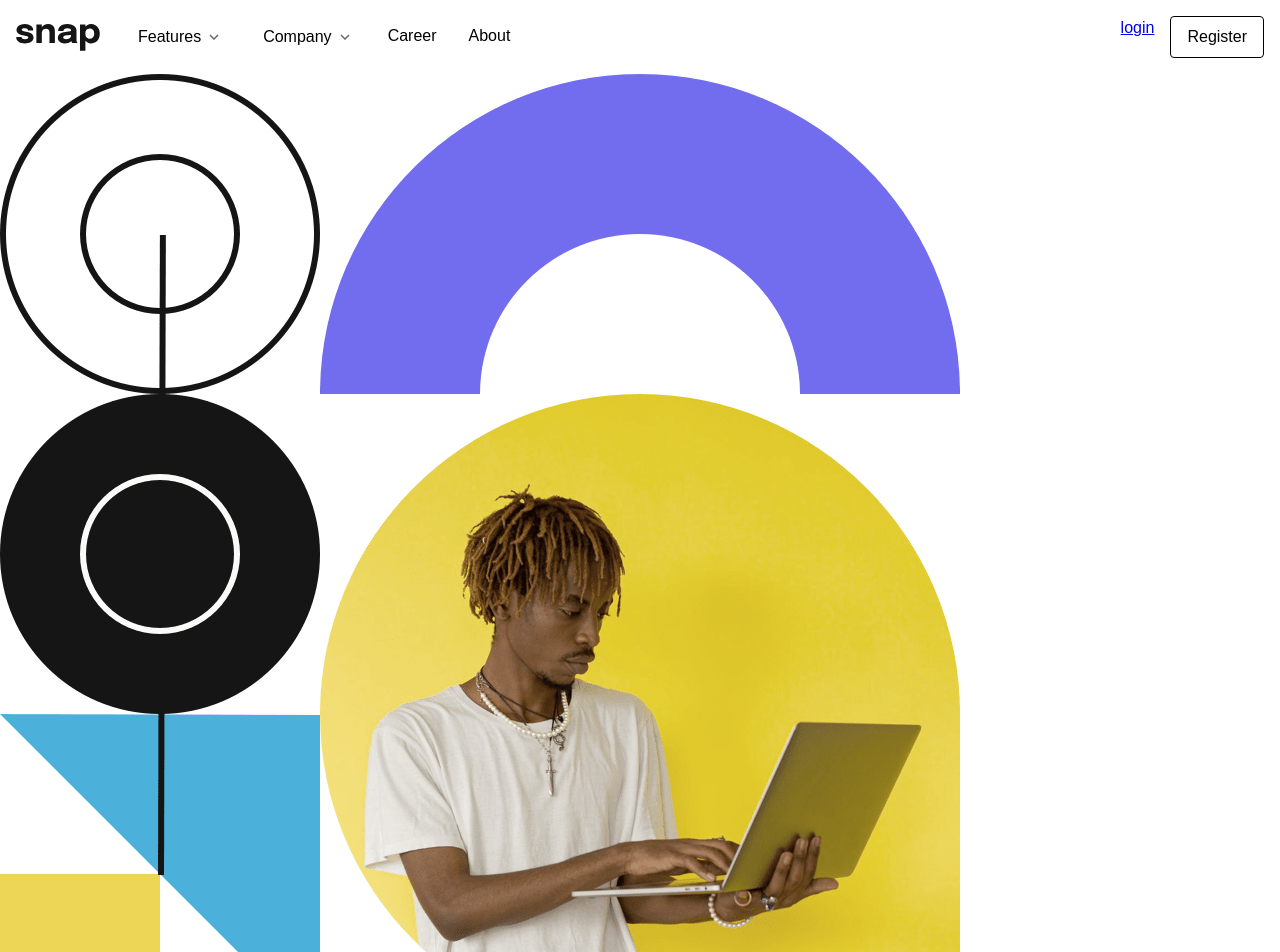
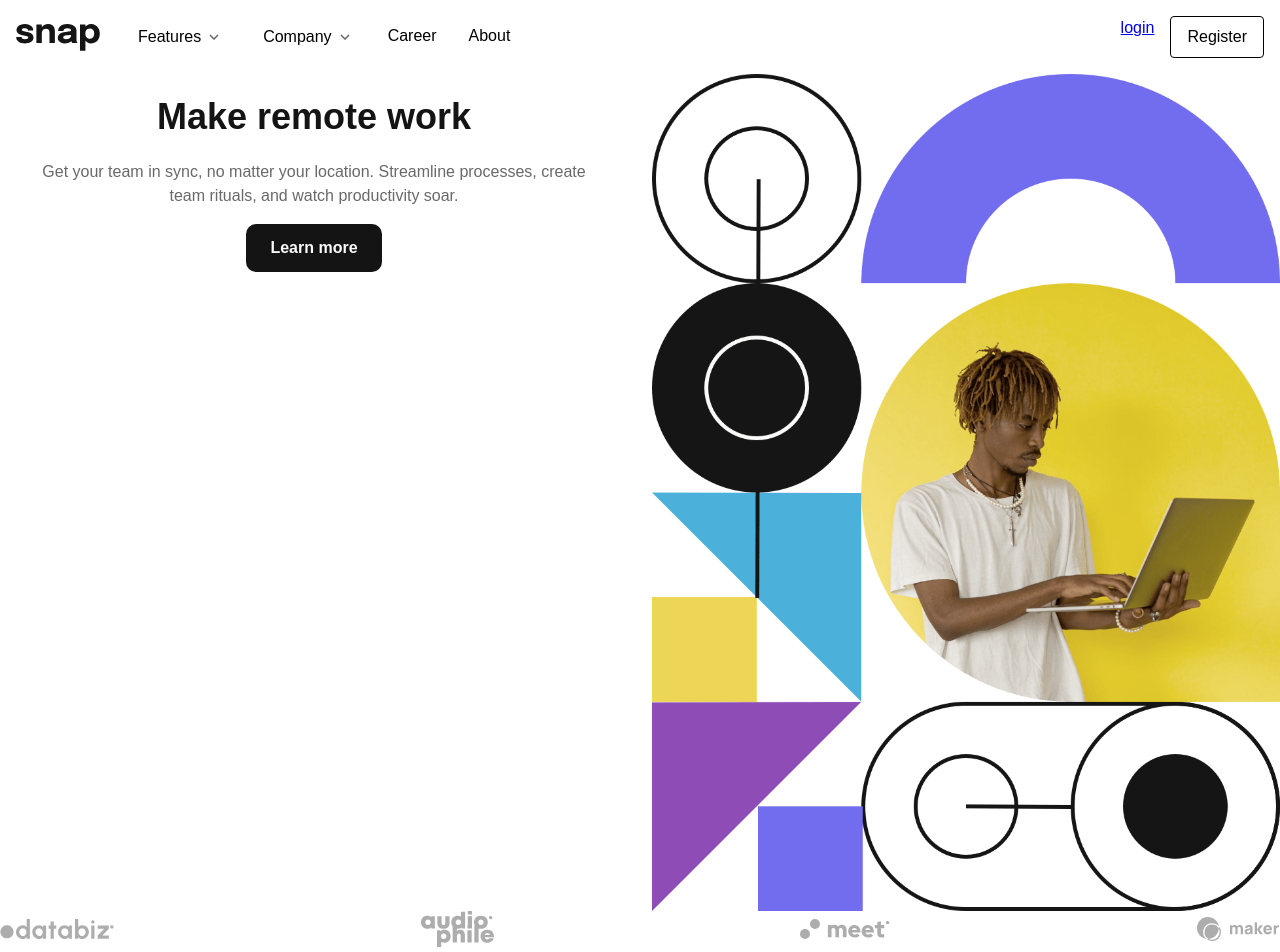
Before and after one commit to mayor-creator/dropdown_navigation_app, a React (Vite) app: page / in a window 1280 px wide. Shown: the top 952 px of the page. Built offline with nearby package versions, Linux system fonts and the light colour scheme.

Commit message:
Refactor components to use styled-components for improved layout and responsiveness; update DropdownMenu styles in Company and Features components, and enhance structure in Footer and NavBar components.

```diff
--- a/src/component/company/Company.tsx
+++ b/src/component/company/Company.tsx
@@ -20,13 +20,13 @@ const DropdownMenu = styled.ul<{ isOpen: boolean }>`
 	list-style: none;
 	margin: 0;
 	padding: 1rem;
-	background: white;
-	border-radius: 8px;
-	box-shadow: 0 8px 16px rgba(0,0,0,0.1);
 	display: ${({ isOpen }) => (isOpen ? "block" : "none")};
 	position: static;
 
 	@media (min-width: 768px) {
+		background: white;
+		border-radius: 8px;
+		box-shadow: 0 8px 16px rgba(0,0,0,0.1);
 		position: absolute;
 		top: 100%;
 		left: 0;
--- a/src/component/features/Features.tsx
+++ b/src/component/features/Features.tsx
@@ -24,13 +24,13 @@ const DropdownMenu = styled.ul<{ isOpen: boolean }>`
 	list-style: none;
 	margin: 0;
 	padding: 1rem;
-	background: white;
-	border-radius: 8px;
-	box-shadow: 0 8px 16px rgba(0,0,0,0.1);
 	display: ${({ isOpen }) => (isOpen ? "block" : "none")};
 	position: static;
 
 	@media (min-width: 768px) {
+		background: white;
+		border-radius: 8px;
+		box-shadow: 0 8px 16px rgba(0,0,0,0.1);
 		position: absolute;
 		top: 100%;
 		left: 0;
--- a/src/component/footer/Footer.tsx
+++ b/src/component/footer/Footer.tsx
@@ -1,11 +1,18 @@
+import styled from "styled-components";
 import clientAudiophile from "/images/client-audiophile.svg";
 import clientDatabiz from "/images/client-databiz.svg";
 import clientMaker from "/images/client-maker.svg";
 import clientMeet from "/images/client-meet.svg";
 
+const FooterWrapper = styled.footer`
+  display: flex;
+	justify-content: space-between;
+	align-items: center;
+`;
+
 export const Footer = () => {
 	return (
-		<footer>
+		<FooterWrapper>
 			<div>
 				<img src={clientDatabiz} alt="data icon" />
 			</div>
@@ -18,6 +25,6 @@ export const Footer = () => {
 			<div>
 				<img src={clientMaker} alt="client icon" />
 			</div>
-		</footer>
+		</FooterWrapper>
 	);
 };
--- a/src/component/header/Header.tsx
+++ b/src/component/header/Header.tsx
@@ -42,7 +42,7 @@ const Nav = styled.nav<{ isOpen: boolean }>`
 	top: 0;
 	right: 0;
 	height: 100vh;
-	width: 50vw;
+	width: 240px;
 	background-color: var(--color-gray-50);
 	padding: 2rem 1rem;
 	box-shadow: -2px 0 10px rgba(0, 0, 0, 0.1);
@@ -82,7 +82,7 @@ const NavList = styled.ul`
 `;
 
 const AuthLinks = styled.div`
-	margin-top: 1rem;
+	// margin-top: 1rem;
 
 	@media (min-width: 768px) {
 		display: flex;
--- a/src/component/navbar/NavBar.tsx
+++ b/src/component/navbar/NavBar.tsx
@@ -10,6 +10,11 @@ const TitleContainer = styled.div`
 	align-items: center;
 	gap: 1rem;
 	padding: 1rem;
+
+	@media (min-width: 758px){
+		grid-column-start: 1;
+    grid-row-start: 1;
+	}
 `;
 
 const Title = styled.h1`
@@ -40,17 +45,33 @@ const Button = styled.button`
 	height: 3rem;
 `;
 
+const MainContainer = styled.main`
+	@media (min-width: 758px){
+		display: grid;
+    grid-template-columns: repeat(2, 1fr);
+    grid-template-rows: repeat(1, 1fr);
+    gap: 24px;
+	}
+`;
+
+const ImageContainer = styled.div`
+	@media (min-width: 758px){
+		grid-column-start: 2;
+    grid-row-start: 1;
+	}
+`;
+
 export const NavBar = () => {
 	return (
 		<>
 			<Header />
-			<main>
-				<div>
+			<MainContainer>
+				<ImageContainer>
 					<picture>
 						<source media="(min-width: 1024px)" srcSet={desktopHero} />
-						<img src={mobileHero} alt="" />
+						<img src={mobileHero} alt="hero" className="desktop-only" />
 					</picture>
-				</div>
+				</ImageContainer>
 				<TitleContainer>
 					<Title>Make remote work</Title>
 					<Message>
@@ -59,7 +80,7 @@ export const NavBar = () => {
 					</Message>
 					<Button type="button">Learn more</Button>
 				</TitleContainer>
-			</main>
+			</MainContainer>
 			<Footer />
 		</>
 	);
```
